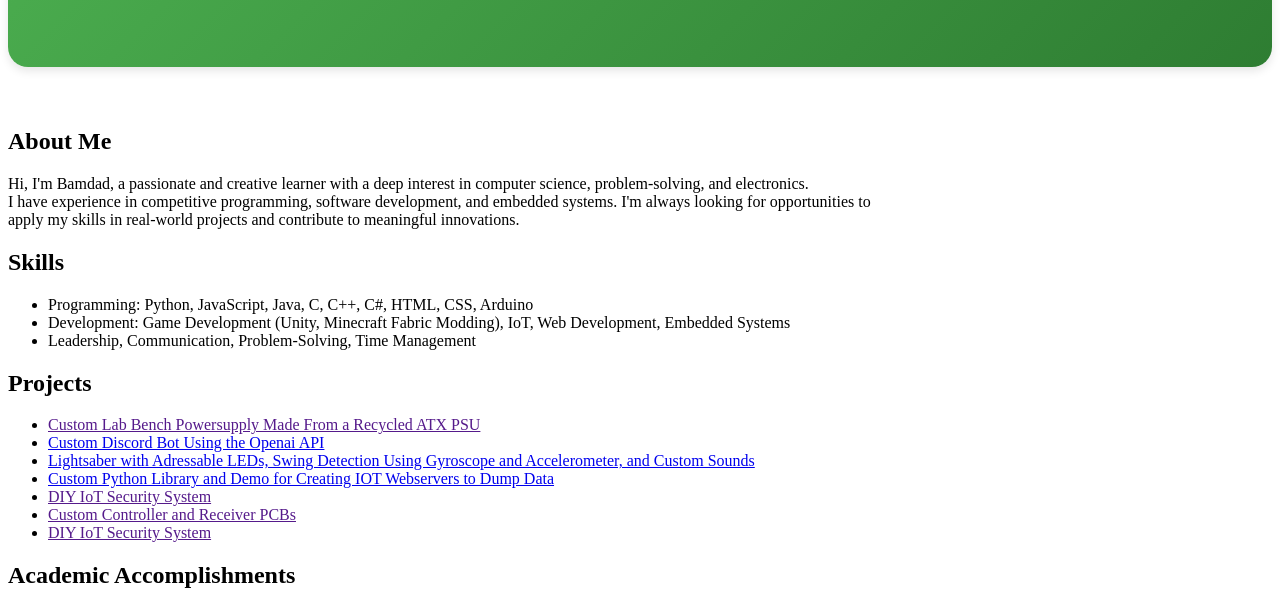
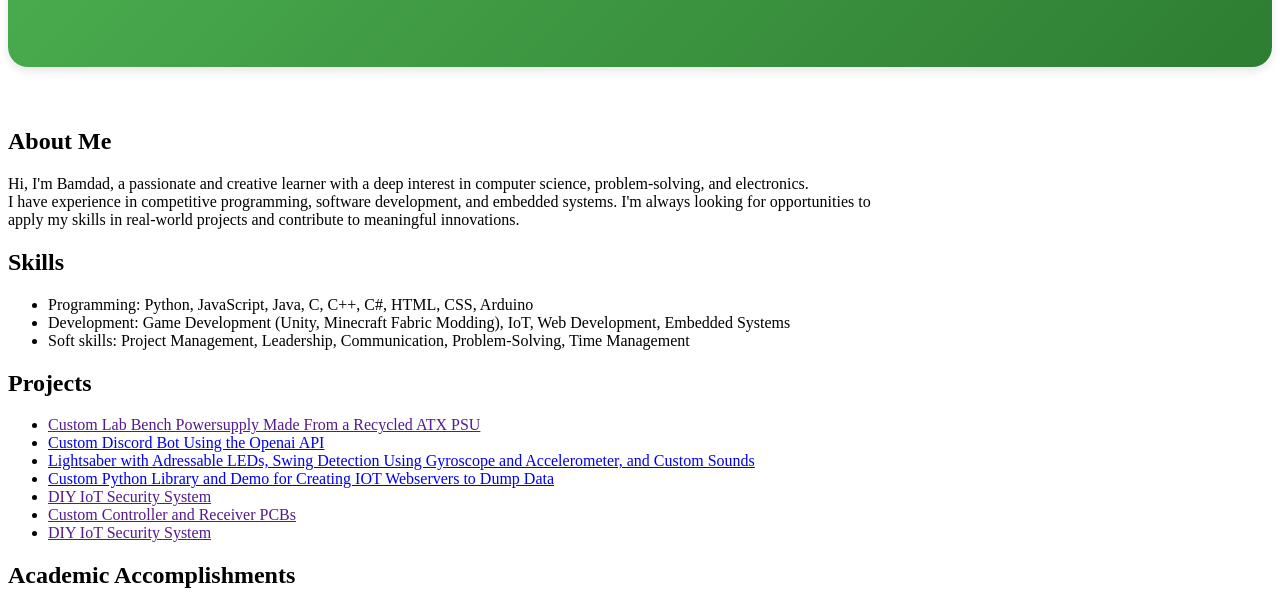
Before and after one commit to ravenclaw-b/ravenclaw-b.github.io, a plain HTML site: page index.html in a window 1280 px wide. Shown: the part 142-748 px from the top of the page. Drawn offline with Linux system fonts and the light colour scheme.

Commit message:
Added soft skills

```diff
--- a/index.html
+++ b/index.html
@@ -34,7 +34,7 @@
       <ul>
         <li>Programming: Python, JavaScript, Java, C, C++, C#, HTML, CSS, Arduino</li>
         <li>Development: Game Development (Unity, Minecraft Fabric Modding), IoT, Web Development, Embedded Systems</li>
-        <li>Leadership, Communication, Problem-Solving, Time Management</li>
+        <li>Soft skills: Project Management, Leadership, Communication, Problem-Solving, Time Management</li>
       </ul>
     </section>
 
```
